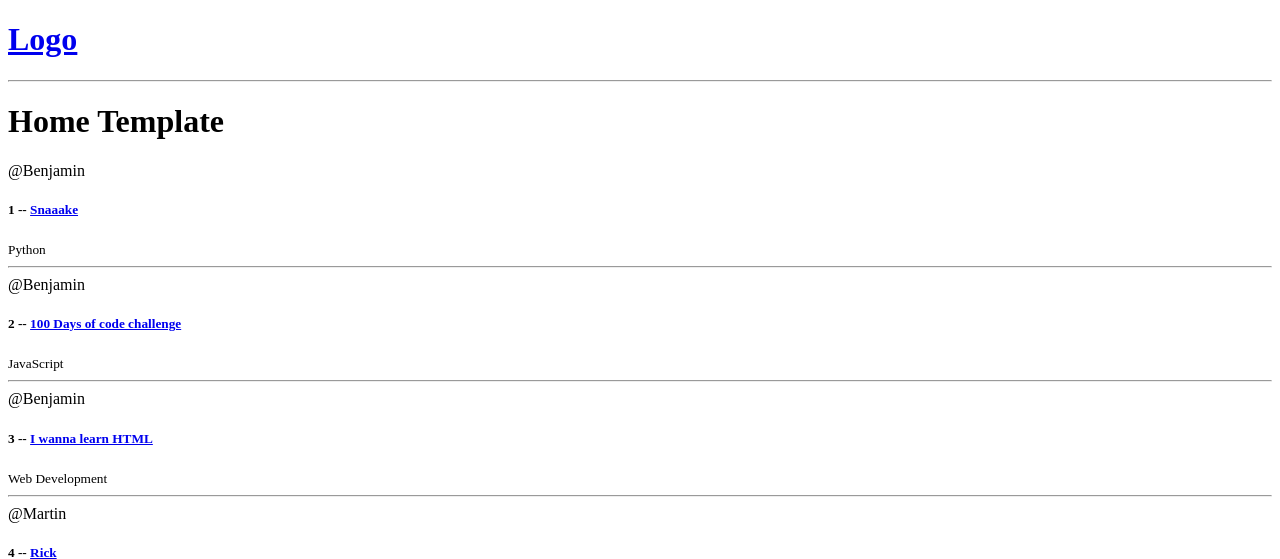
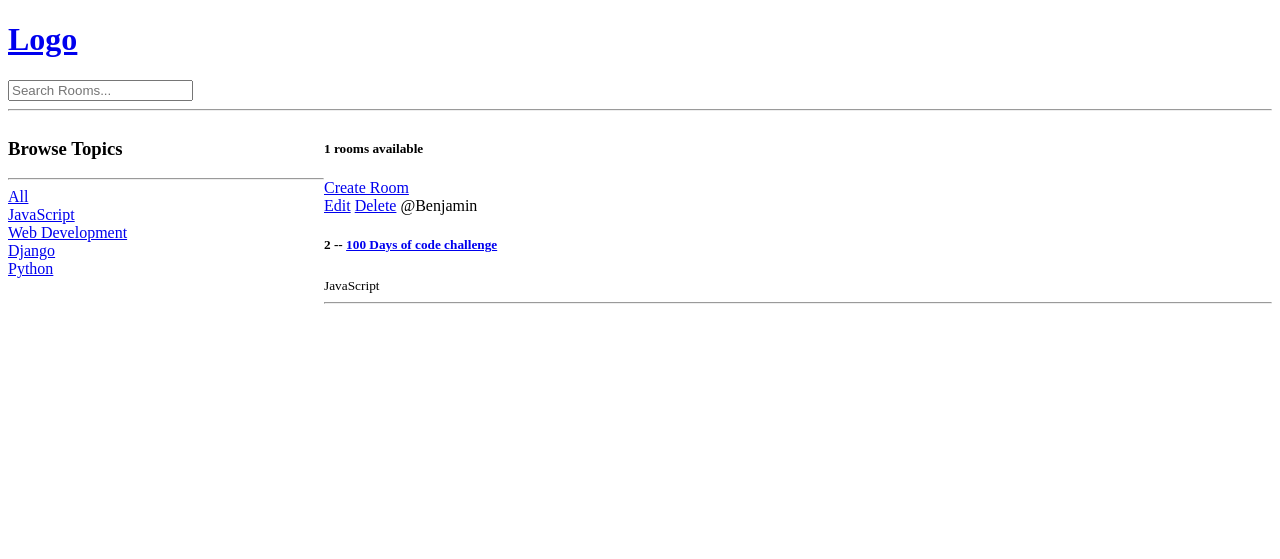
Before and after one commit to BenjaminNassW/Django_template, a Django app: a page that uses studybud/templates/navbar.html in a window 1280 px wide. Shown: the top 559 px of the page. Run offline with Django 4.2, Linux system fonts and the light colour scheme; data comes from the database, SQL or seed files in the repository; both versions use the stored data as it was after the commit.

Commit message:
added crud functions

```diff
--- a/studybud/base/models.py
+++ b/studybud/base/models.py
@@ -19,6 +19,9 @@ class Room(models.Model):
     updated = models.DateTimeField(auto_now=True)
     created = models.DateTimeField(auto_now_add=True)
 
+    class Meta:
+        ordering = ['-updated', '-created']
+
     def __str__(self):
         return self.name
 
--- a/studybud/base/templates/base/home.html
+++ b/studybud/base/templates/base/home.html
@@ -2,15 +2,49 @@
 
 
 {%block content%}
-<h1>Home Template</h1>
+
+<style>
+    .home-container {
+        display: grid;
+        grid-template-columns: 1fr 3fr;
+    }
+</style>
+
+<div class="home-container">
     <div>
+        <h3>Browse Topics</h3>
+        <hr>
+
+        <div>
+            <a href="{% url 'home' %}">All</a>
+        </div>
+        {% for topic in topics %}
+        <div>
+            <a href="{% url 'home' %}?q={{topic.name}}">{{topic.name}}</a>
+        </div>
+        {% endfor %}
+    </div>
+
+
+    <div>
+        <h5>{{room_count}} rooms available</h5>
+        <a href="{% url 'create-room' %}">Create Room</a>
+
+        <div>
+
             {%for room in rooms%}
             <div>
+                <a href="{%url 'update-room' room.id%}">Edit</a>
+                <a href="{%url 'delete-room' room.id%}">Delete</a>
                 <span>@{{room.host.username}}</span>
                 <h5>{{room.id}} -- <a href="{%url 'room' room.id%}">{{room.name}}</a></h5>
                 <small>{{room.topic.name}}</small>
                 <hr>
             </div>
+
             {%endfor%}
         </div>
+    </div>
+
+</div>
 {%endblock%}
--- a/studybud/base/urls.py
+++ b/studybud/base/urls.py
@@ -3,5 +3,9 @@ from . import views
 
 urlpatterns = [
     path('', views.home, name='home'),
-    path('room/<str:pk>', views.room, name='room'),
+    path('room/<str:pk>/', views.room, name='room'),
+
+    path('create-room/', views.createRoom, name='create-room'),
+    path('update-room/<str:pk>/', views.updateRoom, name='update-room'),
+    path('delete-room/<str:pk>/', views.deleteRoom, name='delete-room'),
 ]
--- a/studybud/base/views.py
+++ b/studybud/base/views.py
@@ -1,5 +1,7 @@
-from django.shortcuts import render
-from .models import Room
+from django.shortcuts import render, redirect
+from django.db.models import Q
+from .models import Room, Topic
+from .forms import RoomForm
 
 """ rooms = [
     {'id': 1, 'name': "Let's learn python"},
@@ -11,8 +13,17 @@ from .models import Room
 
 
 def home(request):
-    rooms = Room.objects.all()
-    context = {'rooms': rooms}
+    q = request.GET.get('q') if request.GET.get('q') != None else ''
+    rooms = Room.objects.filter(
+        Q(topic__name__icontains=q) |
+        Q(name__icontains=q) |
+        Q(description__icontains=q)
+    )
+
+    topics = Topic.objects.all()
+    room_count = rooms.count()
+
+    context = {'rooms': rooms, 'topics': topics, 'room_count': room_count}
     return render(request, 'base/home.html', context)
 
 
@@ -20,3 +31,36 @@ def room(request, pk):
     room = Room.objects.get(id=pk)
     context = {'room': room}
     return render(request, 'base/room.html', context)
+
+
+def createRoom(request):
+    form = RoomForm()
+    if request.method == 'POST':
+        form = RoomForm(request.POST)
+        if form.is_valid():
+            form.save()
+            return redirect('home')
+
+    context = {'form': form}
+    return render(request, 'base/room_form.html', context)
+
+
+def updateRoom(request, pk):
+    room = Room.objects.get(id=pk)
+    form = RoomForm(instance=room)
+    if request.method == 'POST':
+        form = RoomForm(request.POST, instance=room)
+        if form.is_valid():
+            form.save()
+            return redirect('home')
+
+    context = {'form': form}
+    return render(request, 'base/room_form.html', context)
+
+
+def deleteRoom(request, pk):
+    room = Room.objects.get(id=pk)
+    if request.method == 'POST':
+        room.delete()
+        return redirect('home')
+    return render(request, 'base/delete.html', {'obj': room})
--- a/studybud/templates/navbar.html
+++ b/studybud/templates/navbar.html
@@ -2,4 +2,8 @@
     <h1>Logo</h1>
 </a>
 
+<form method="get" action="{% url 'home' %}">
+    <input type="text" name="q" placeholder="Search Rooms...">
+</form>
+
 <hr>
```
Also changed, not shown: studybud/base/forms.py (added, +7 -0 lines), studybud/base/templates/base/delete.html (added, +12 -0 lines), studybud/base/templates/base/room_form.html (added, +14 -0 lines), studybud/db.sqlite3. Lines whose indentation alone changed are shown as unchanged.
